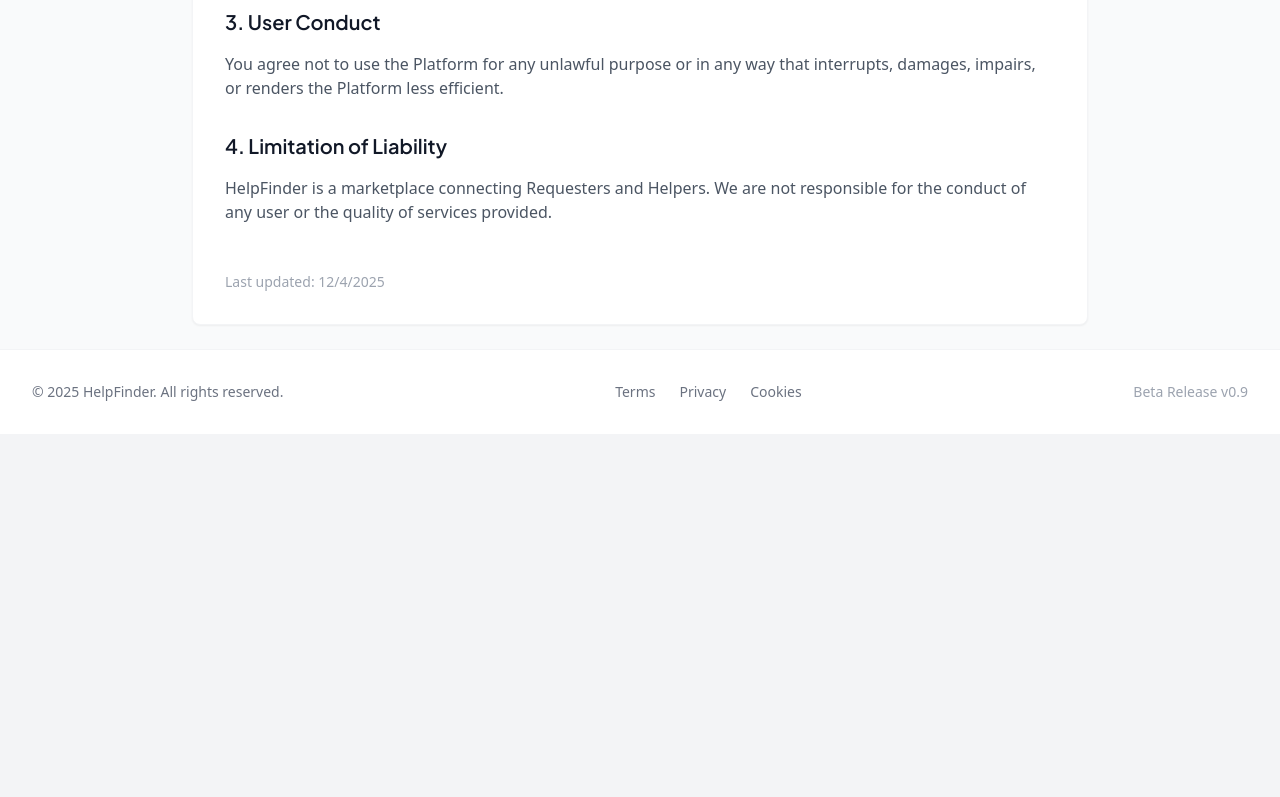
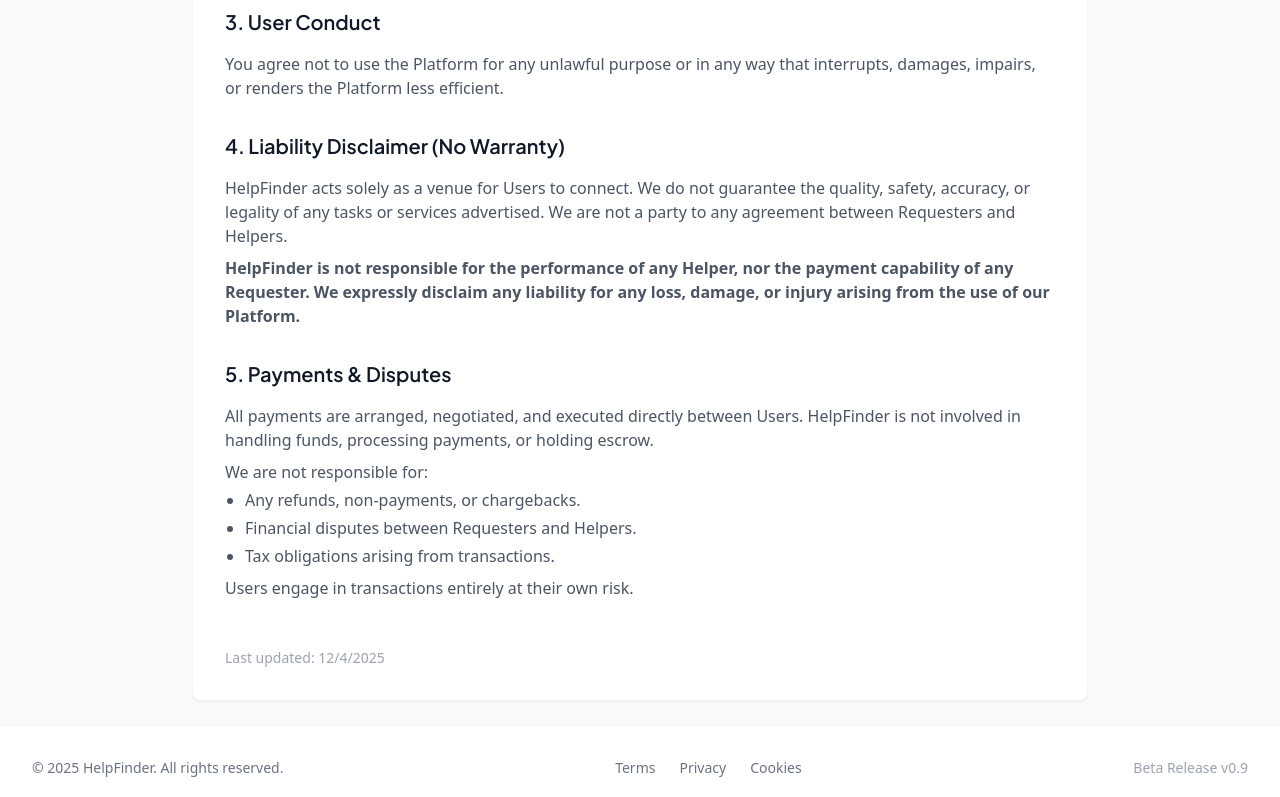
Before and after one commit to josephcjai/HelpFinder, a Next.js app in the folder apps/web/: page /terms in a window 1280 px wide. Shown: the part 453-1250 px from the top of the page. Before the commit the page ends 887 px from the top, so only its background shows below. Built offline with nearby package versions, Linux system fonts and the light colour scheme.

Commit message:
docs: enhance terms of service with liability and payment disclaimers
- Added Section 4: Liability Disclaimer (No Warranty)
- Added Section 5: Payments & Disputes
- Explicitly disclaimed responsibility for user performance and financial transactions

```diff
--- a/apps/web/src/pages/terms.tsx
+++ b/apps/web/src/pages/terms.tsx
@@ -34,8 +34,21 @@
             </section>
 
             <section className="mb-8">
-                <h2 className="text-xl font-semibold text-gray-900 mb-4">4. Limitation of Liability</h2>
-                <p>HelpFinder is a marketplace connecting Requesters and Helpers. We are not responsible for the conduct of any user or the quality of services provided.</p>
+                <h2 className="text-xl font-semibold text-gray-900 mb-4">4. Liability Disclaimer (No Warranty)</h2>
+                <p className="mb-2">HelpFinder acts solely as a venue for Users to connect. We do not guarantee the quality, safety, accuracy, or legality of any tasks or services advertised. We are not a party to any agreement between Requesters and Helpers.</p>
+                <p className="font-semibold">HelpFinder is not responsible for the performance of any Helper, nor the payment capability of any Requester. We expressly disclaim any liability for any loss, damage, or injury arising from the use of our Platform.</p>
+            </section>
+
+            <section className="mb-8">
+                <h2 className="text-xl font-semibold text-gray-900 mb-4">5. Payments & Disputes</h2>
+                <p>All payments are arranged, negotiated, and executed directly between Users. HelpFinder is not involved in handling funds, processing payments, or holding escrow.</p>
+                <p className="mt-2">We are not responsible for:</p>
+                <ul className="list-disc pl-5 mt-1 space-y-1">
+                    <li>Any refunds, non-payments, or chargebacks.</li>
+                    <li>Financial disputes between Requesters and Helpers.</li>
+                    <li>Tax obligations arising from transactions.</li>
+                </ul>
+                <p className="mt-2">Users engage in transactions entirely at their own risk.</p>
             </section>
 
             <p className="text-sm text-gray-400 mt-12">Last updated: {new Date().toLocaleDateString()}</p>
```
